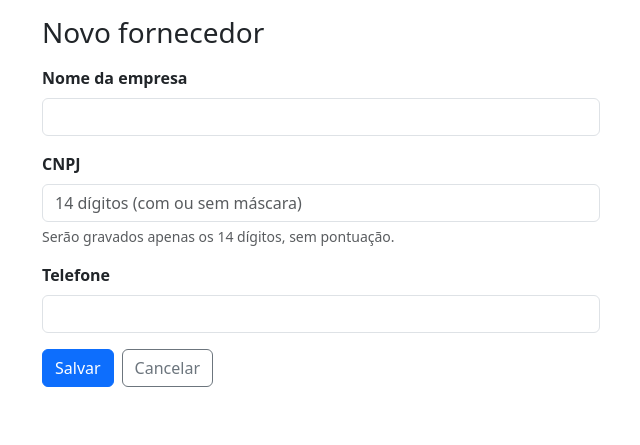
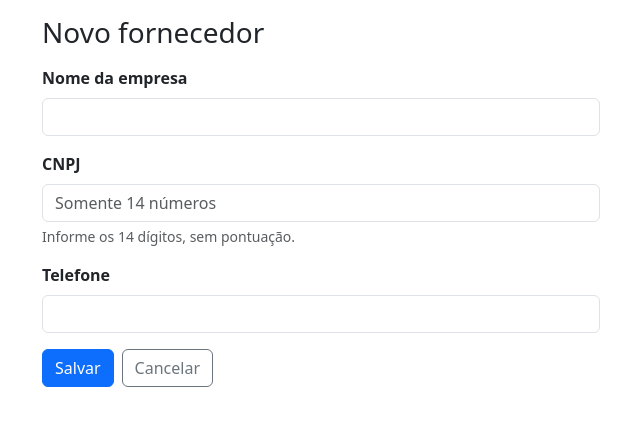
Before and after one commit to pharmstock-ads/pharmastock-pim-iv, an ASP.NET Core app: page /Fornecedores/Criar in a window 1280 px wide. Shown: the part 56-501 px from the top of the page, without its empty margins (40-680 px from the left). Run offline with ASP.NET Core 8, Linux system fonts and the light colour scheme; the visitor is signed in with stand-in values (Sample User, id 1); style sheets or scripts are compiled from the project's sources.

Commit message:
Limit CNPJ input to exactly 14 digits on the fornecedor form.

```diff
--- a/src/PharmaStock.Web/ViewModels/FornecedorFormViewModel.cs
+++ b/src/PharmaStock.Web/ViewModels/FornecedorFormViewModel.cs
@@ -11,8 +11,8 @@ public class FornecedorFormViewModel
 
     [Required(ErrorMessage = "Informe o CNPJ.")]
     [Display(Name = "CNPJ")]
-    [StringLength(18, MinimumLength = 14, ErrorMessage = "CNPJ deve ter 14 dígitos (com ou sem máscara).")]
-    [RegularExpression(@"^[\d.\-\/]+$", ErrorMessage = "CNPJ deve conter apenas números ou máscara.")]
+    [StringLength(14, MinimumLength = 14, ErrorMessage = "CNPJ deve ter exatamente 14 dígitos.")]
+    [RegularExpression(@"^\d{14}$", ErrorMessage = "CNPJ deve conter apenas 14 números, sem pontuação.")]
     public string Cnpj { get; set; } = string.Empty;
 
     [Display(Name = "Telefone")]
--- a/src/PharmaStock.Web/Views/Fornecedores/Criar.cshtml
+++ b/src/PharmaStock.Web/Views/Fornecedores/Criar.cshtml
@@ -18,8 +18,8 @@
 
     <div class="mb-3">
         <label asp-for="Cnpj" class="form-label fw-semibold"></label>
-        <input asp-for="Cnpj" class="form-control" placeholder="14 dígitos (com ou sem máscara)" maxlength="18" inputmode="numeric" />
-        <div class="form-text">Serão gravados apenas os 14 dígitos, sem pontuação.</div>
+        <input asp-for="Cnpj" class="form-control" placeholder="Somente 14 números" maxlength="14" inputmode="numeric" pattern="\d{14}" />
+        <div class="form-text">Informe os 14 dígitos, sem pontuação.</div>
         <span asp-validation-for="Cnpj" class="text-danger"></span>
     </div>
 
```
